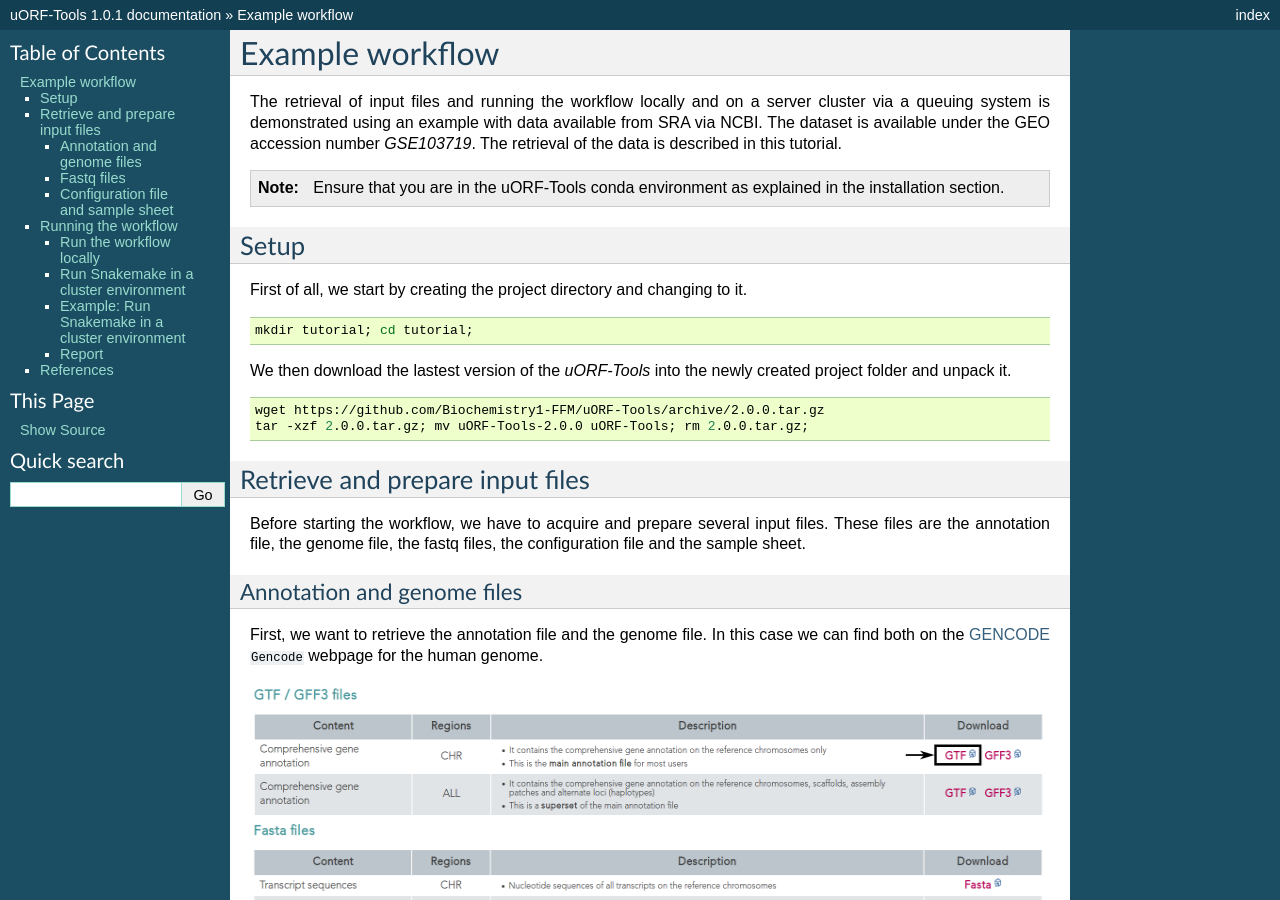
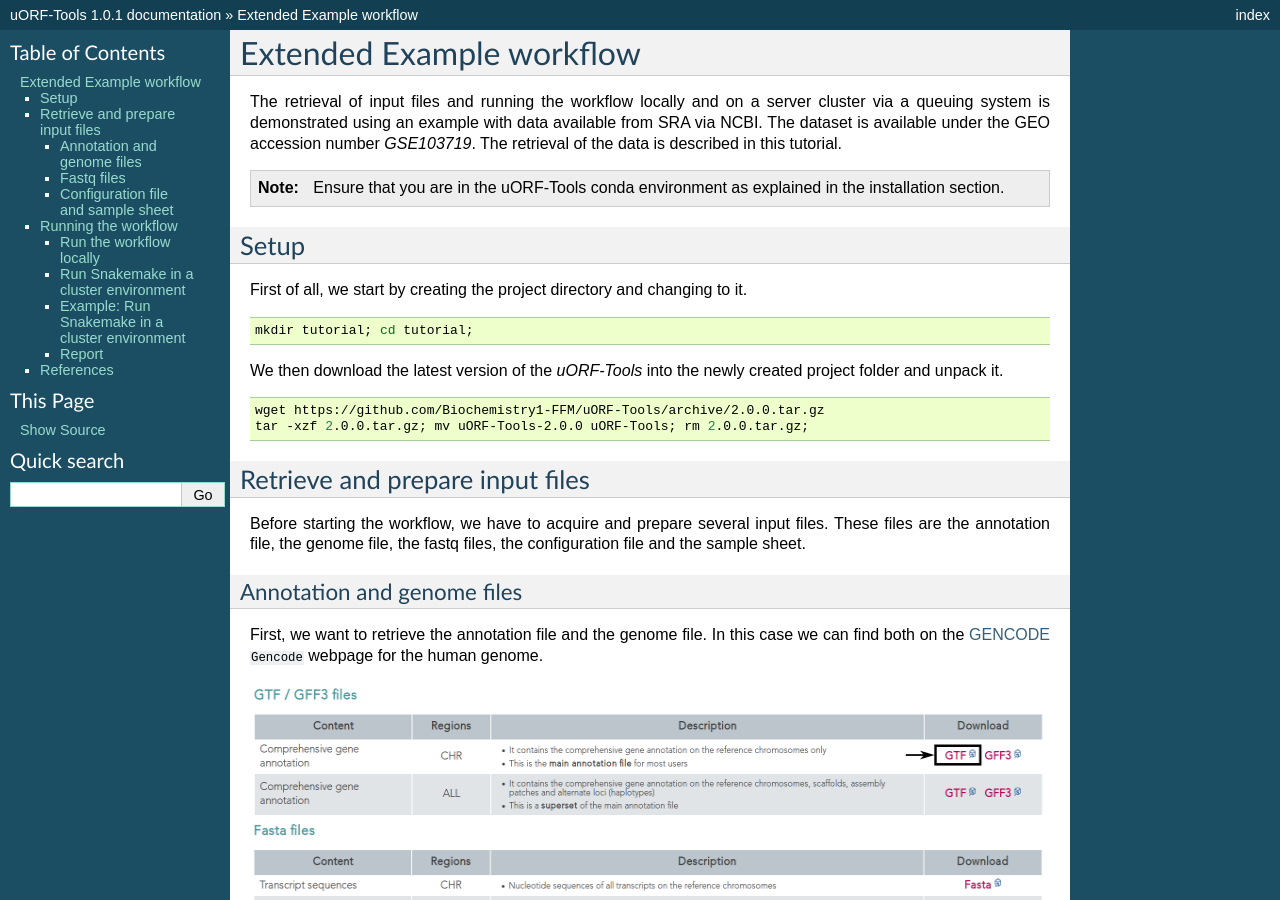
Before and after one commit to RickGelhausen/uORF-Tools_ReadTheDocs, a Sphinx documentation site: the page built from docs/source/example-workflow_extended.rst, in a window 1280 px wide and 900 px high. Built offline with Sphinx 7.4.7, drawn with Linux system fonts in a browser that asks for light colours; cross-references to code outside the pages are shown as plain code; some of the changed text lies outside the part shown.

```diff
--- a/docs/source/example-workflow_extended.rst
+++ b/docs/source/example-workflow_extended.rst
@@ -16,7 +14,7 @@
 
     mkdir tutorial; cd tutorial;
 
-We then download the lastest version of the *uORF-Tools* into the newly created project folder and unpack it.
+We then download the latest version of the *uORF-Tools* into the newly created project folder and unpack it.
 
 .. code-block:: bash
 
```
Also changed, not shown: other parts of docs/source/example-workflow_extended.rst (+3 -5 lines).
